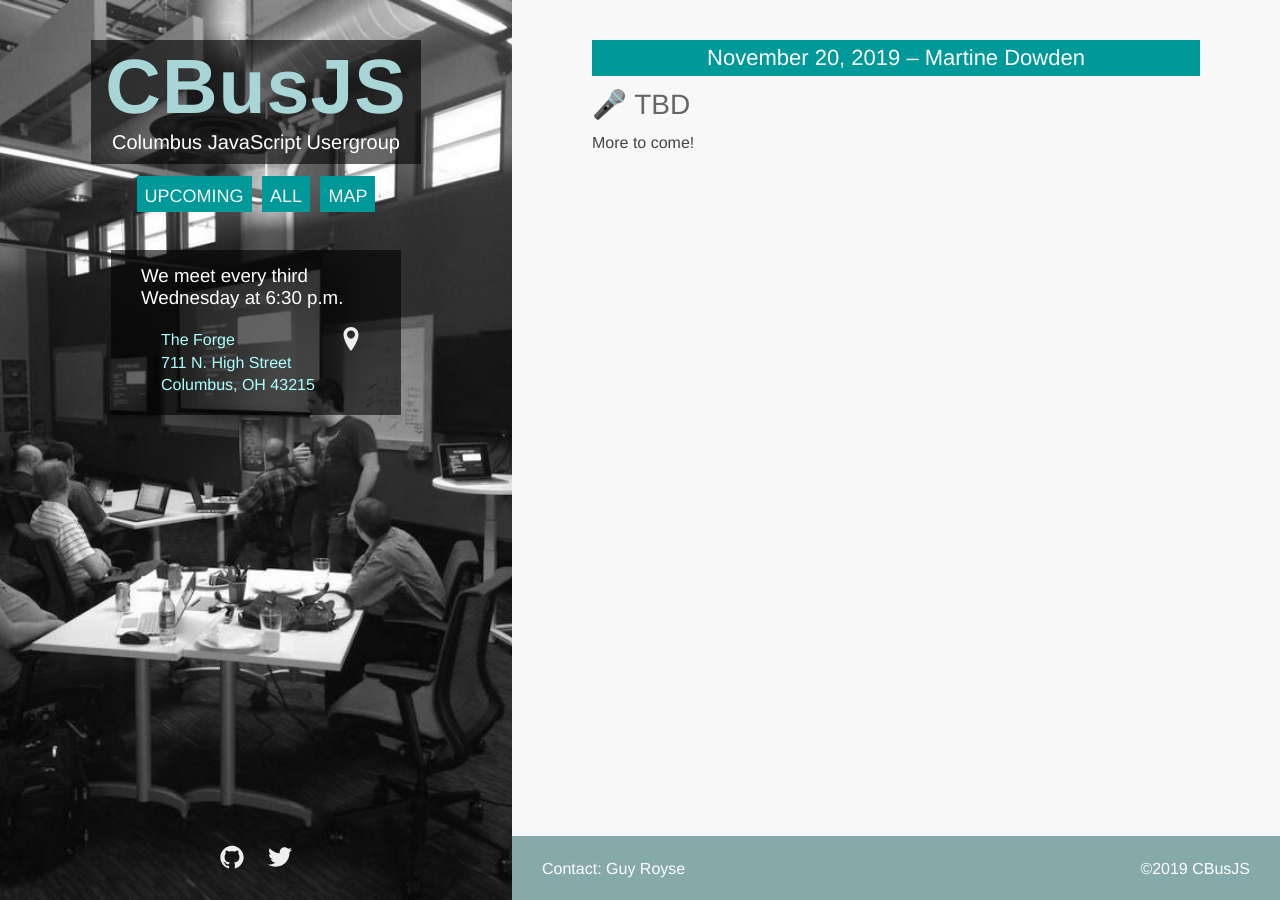
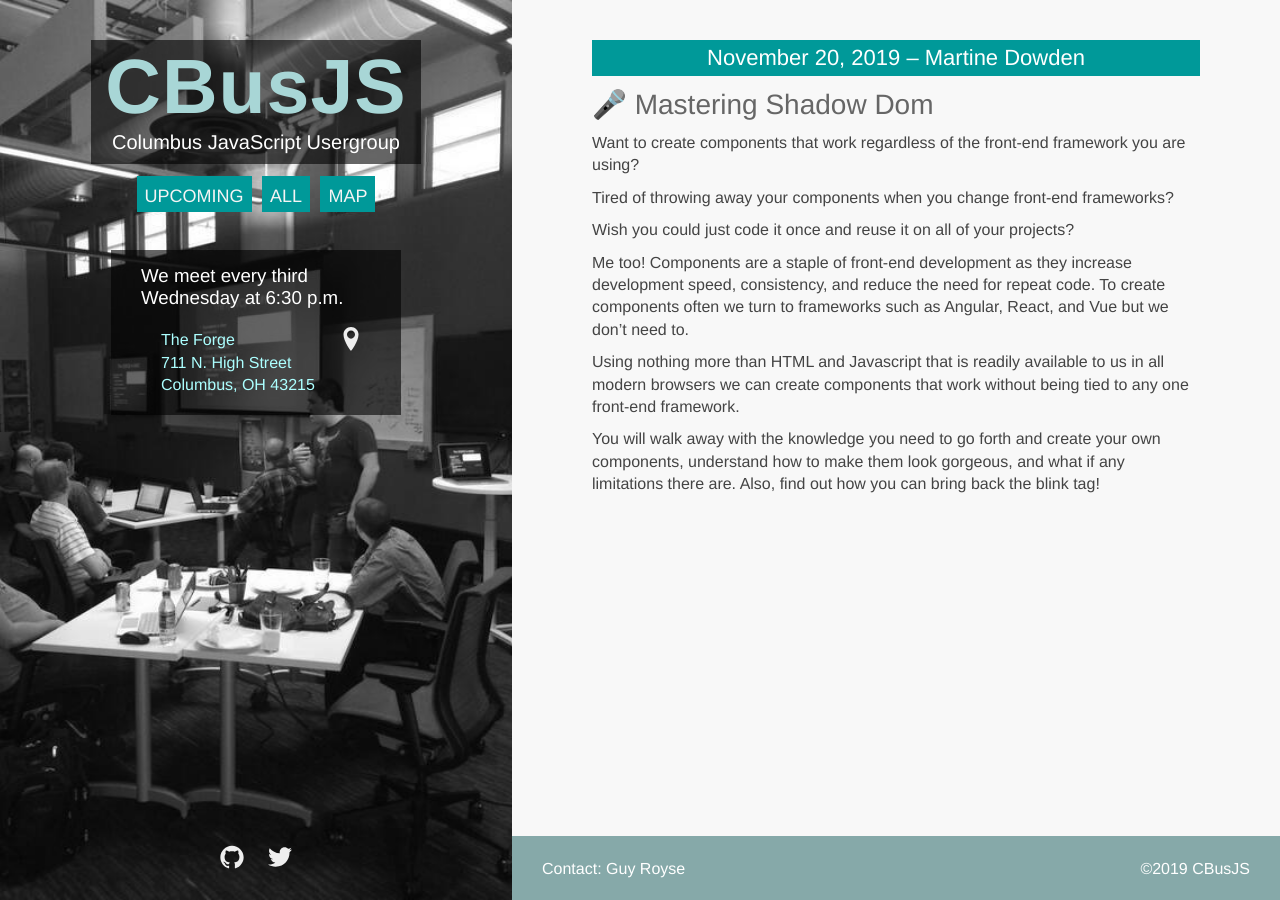
Before and after one commit to columbusjs/columbusjs.github.io, a Jekyll site: the page built from _posts/2019-11-20-martine-dowden.markdown, in a window 1280 px wide. Built offline with Jekyll 4.4.1, drawn with Linux system fonts in a browser that asks for light colours.

Commit message:
corrected spelling mistake, add Martine's talk

```diff
--- a/_posts/2019-10-16-tara-manicsic-es2019.markdown
+++ b/_posts/2019-10-16-tara-manicsic-es2019.markdown
@@ -5,4 +5,4 @@
 speaker: "Tara Manicsic"
 ---
 
-Tara will be talking to use about ES2019. More to come!
+Tara will be talking to us about ES2019. More to come!
--- a/_posts/2019-11-20-martine-dowden.markdown
+++ b/_posts/2019-11-20-martine-dowden.markdown
@@ -1,8 +1,18 @@
 ---
 date: 2019-11-20 19:00:00
 layout: post
-title: "🎤 TBD"
+title: "🎤 Mastering Shadow Dom"
 speaker: "Martine Dowden"
 ---
 
-More to come!
+Want to create components that work regardless of the front-end framework you are using?
+
+Tired of throwing away your components when you change front-end frameworks?
+
+Wish you could just code it once and reuse it on all of your projects?
+
+Me too! Components are a staple of front-end development as they increase development speed, consistency, and reduce the need for repeat code. To create components often we turn to frameworks such as Angular, React, and Vue but we don't need to.
+
+Using nothing more than HTML and Javascript that is readily available to us in all modern browsers we can create components that work without being tied to any one front-end framework.
+
+You will walk away with the knowledge you need to go forth and create your own components, understand how to make them look gorgeous, and what if any limitations there are. Also, find out how you can bring back the blink tag!
```
